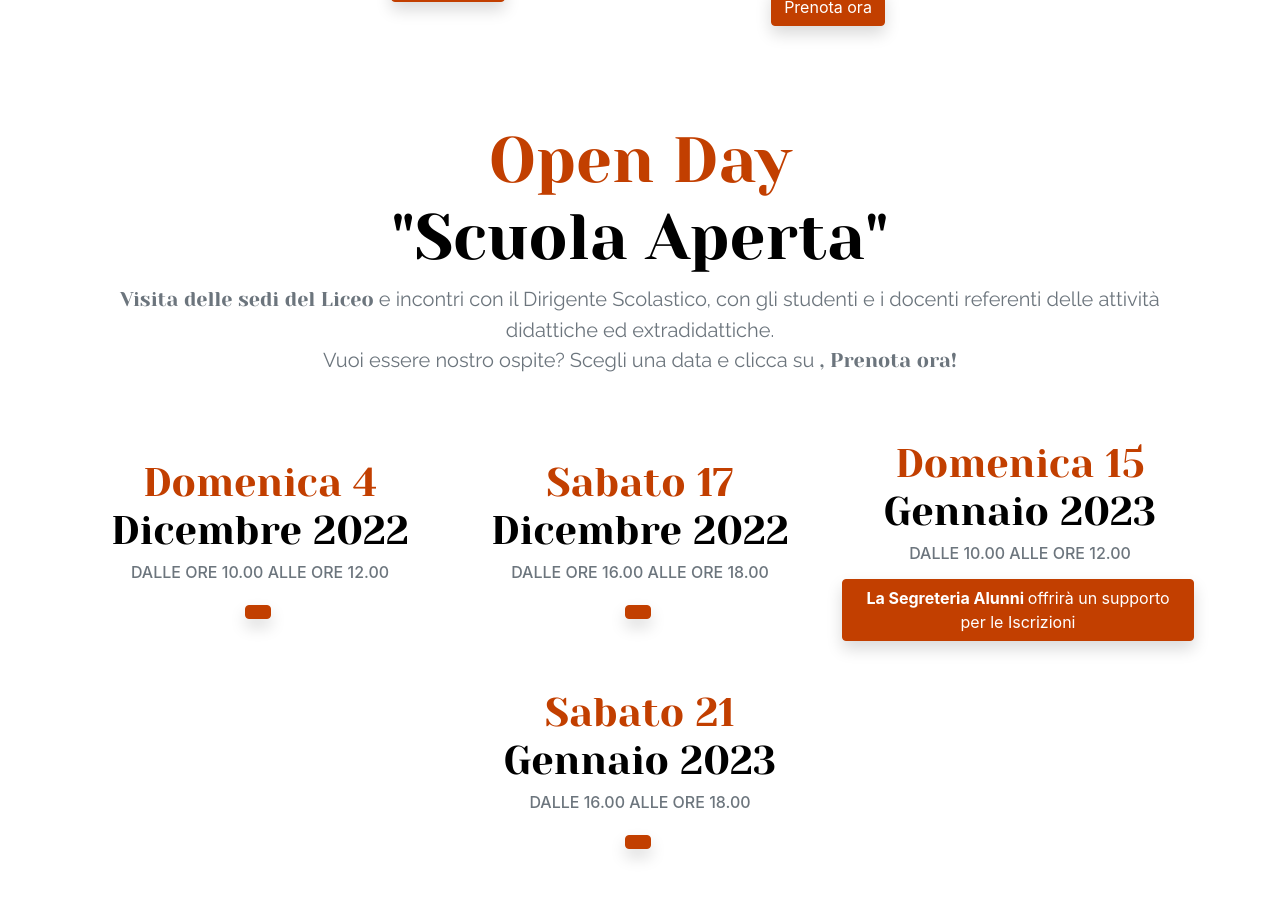
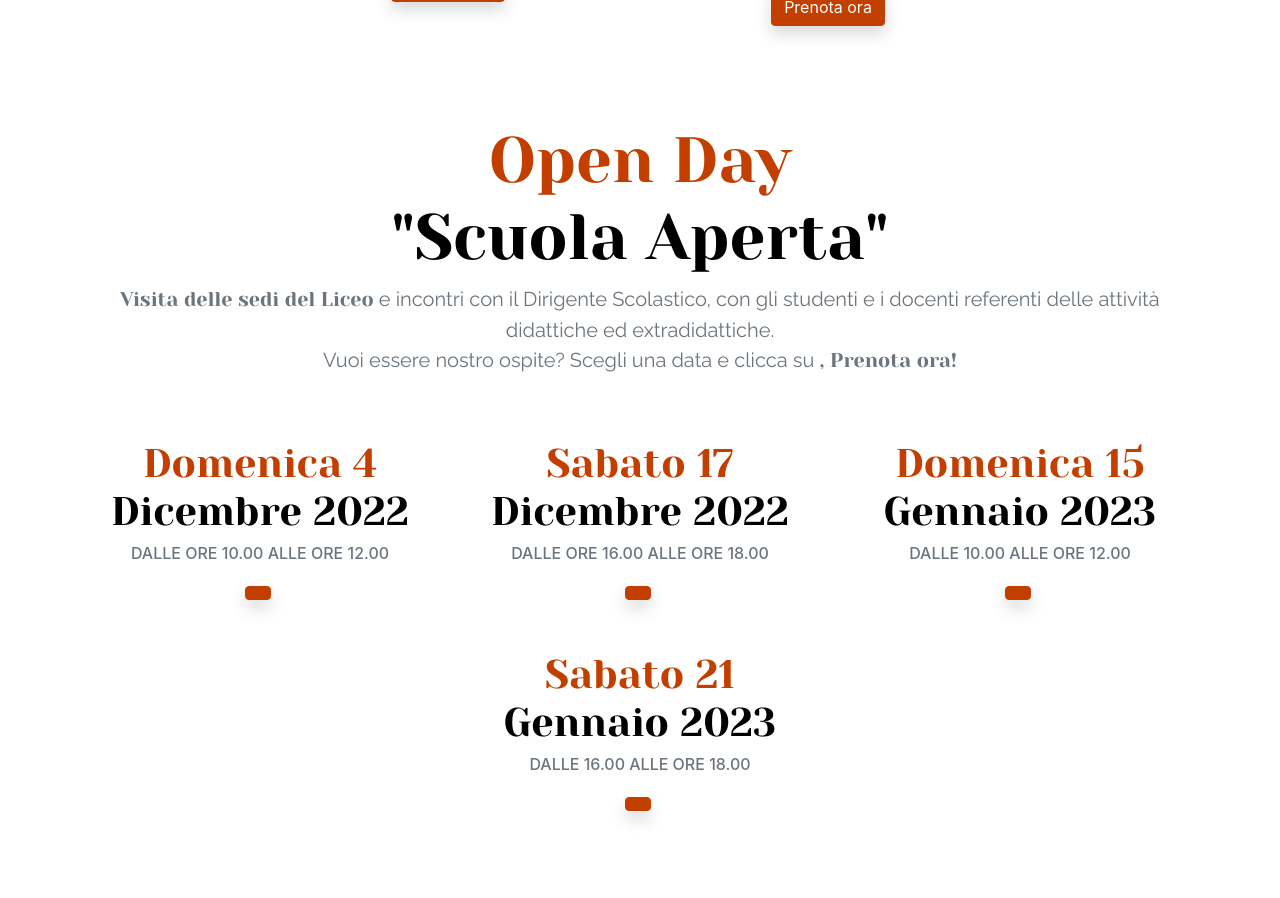
Before and after one commit to PiervitoCreanza/orientamento.liceodegiorgi.edu.it, a Jekyll site: the page built from incontri.html, in a window 1280 px wide and 900 px high, scrolled down 4295 px. Built offline with Jekyll 4.4.1, drawn with Linux system fonts in a browser that asks for light colours; after the commit the page ends 5157 px from its top, so only the background shows below that.

Commit message:
Updated '_data/incontri.json' via CloudCannon

```diff
--- a/_data/incontri.json
+++ b/_data/incontri.json
@@ -177,7 +177,7 @@
 					"mese": "Gennaio 2023",
 					"orario": "dalle 10.00 alle ore 12.00",
 					"url": "Sede Centrale e Polo Didattico di via Pozzuolo",
-					"pulsante": "<b>La Segreteria Alunni </b> offrirà un supporto per le Iscrizioni "
+					"pulsante": ""
 				},
 				{
 					"giorno": "Sabato 21",
```
